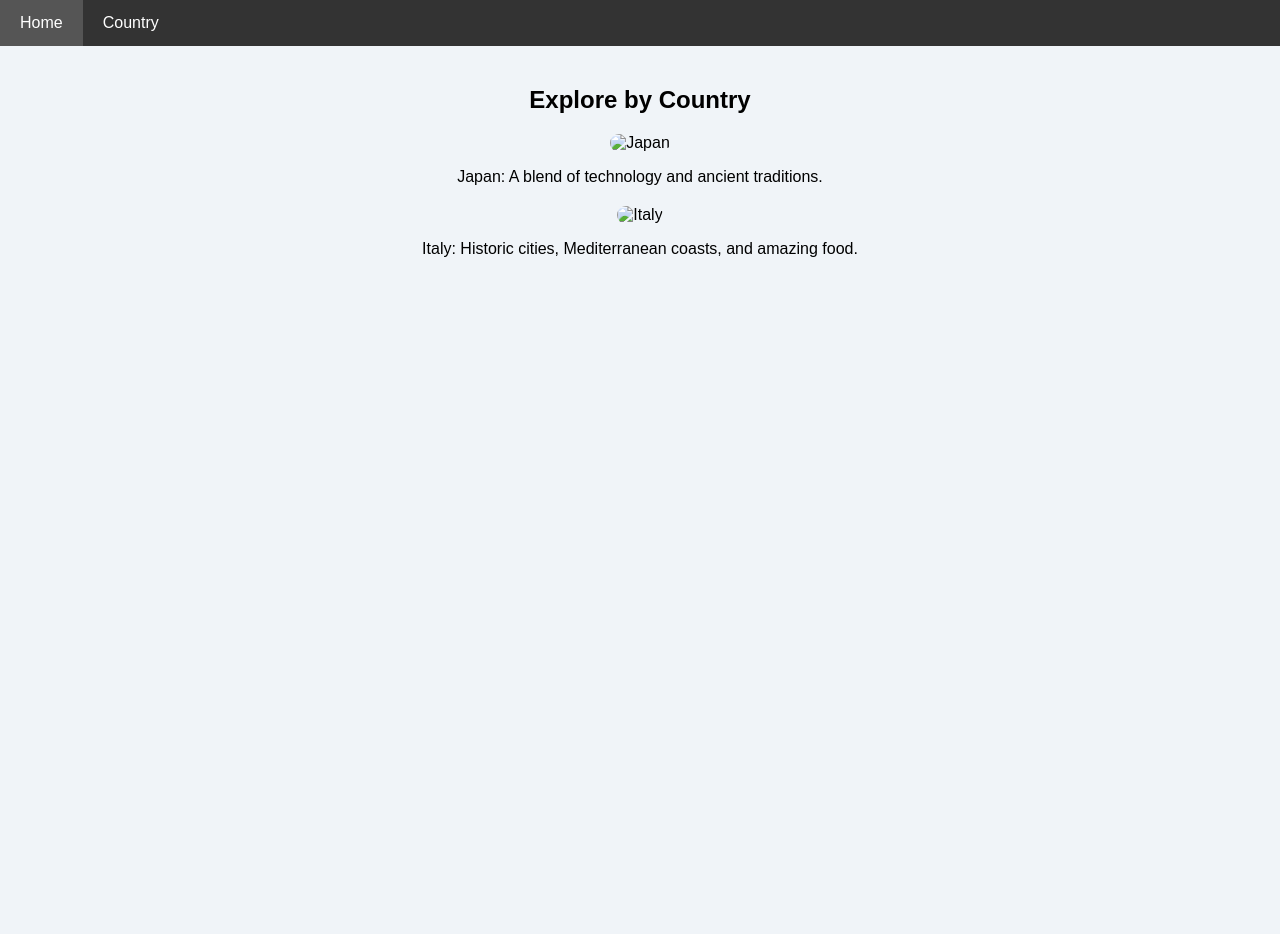
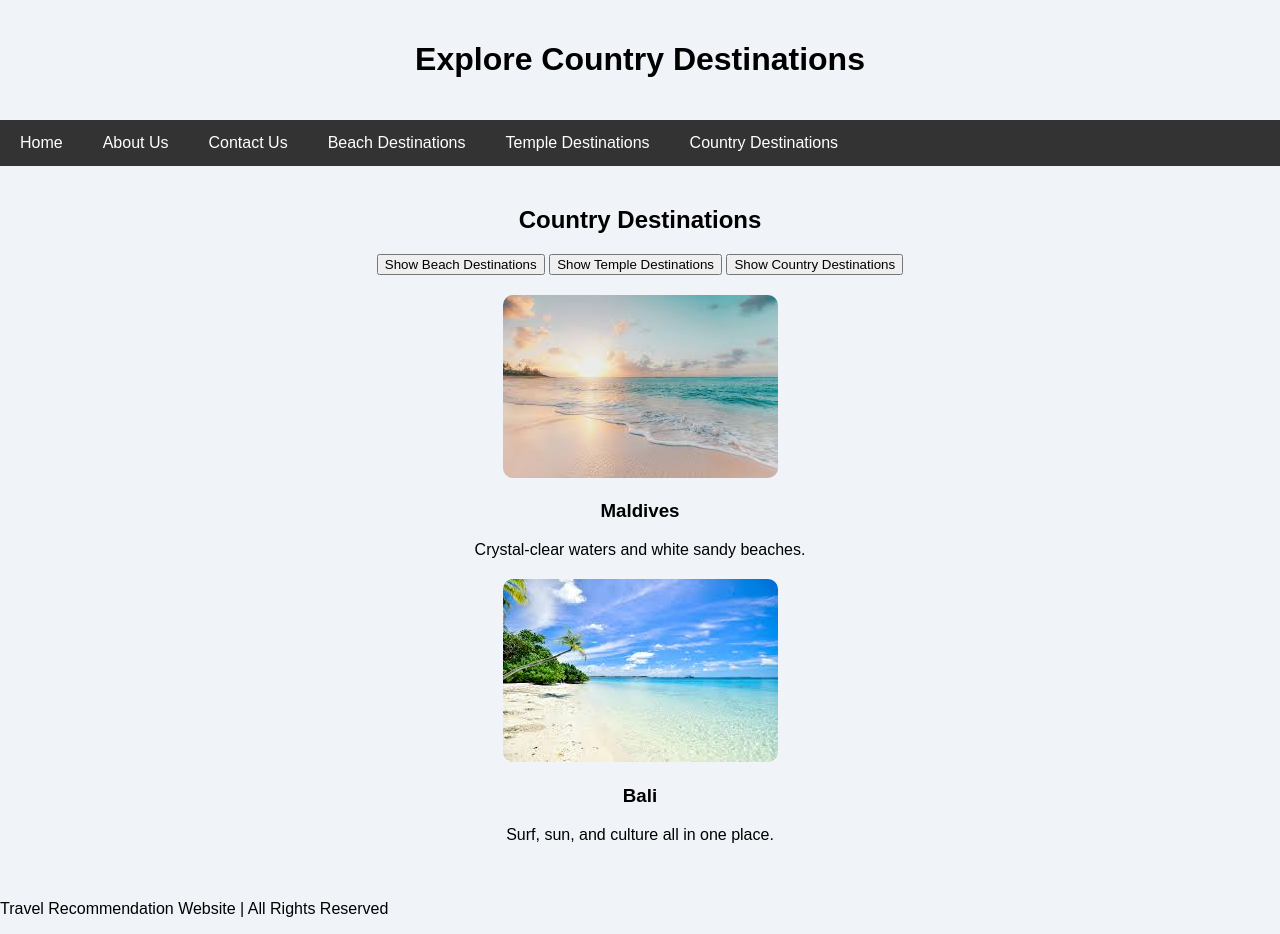
Before and after one commit to Rucha11011110/travel-recommendation-website, a plain HTML site: page country.html in a window 1280 px wide. Before the commit the page ends 800 px from the top, so only its background shows below. Drawn offline with Linux system fonts and the light colour scheme; files whose address does not match are found by name.

Commit message:
country.html

```diff
--- a/country.html
+++ b/country.html
@@ -2,26 +2,34 @@
 <html lang="en">
 <head>
   <meta charset="UTF-8">
-  <title>Country Recommendations</title>
+  <meta name="viewport" content="width=device-width, initial-scale=1.0">
+  <title>Country Destinations - Travel Recommendation Website</title>
   <link rel="stylesheet" href="style.css">
 </head>
 <body>
+  <header>
+    <h1>Explore Country Destinations</h1>
+  </header>
   <nav>
     <ul>
       <li><a href="index.html">Home</a></li>
-      <li><a href="country.html">Country</a></li>
+      <li><a href="about.html">About Us</a></li>
+      <li><a href="contact.html">Contact Us</a></li>
+      <li><a href="beach.html">Beach Destinations</a></li>
+      <li><a href="temple.html">Temple Destinations</a></li>
+      <li><a href="country.html">Country Destinations</a></li>
     </ul>
   </nav>
   <section>
-    <h2>Explore by Country</h2>
-    <div class="destination">
-      <img src="images/country1.jpeg" alt="Japan">
-      <p>Japan: A blend of technology and ancient traditions.</p>
-    </div>
-    <div class="destination">
-      <img src="images/country2.jpeg" alt="Italy">
-      <p>Italy: Historic cities, Mediterranean coasts, and amazing food.</p>
-    </div>
+    <h2>Country Destinations</h2>
+    <button id="beach-btn">Show Beach Destinations</button>
+    <button id="temple-btn">Show Temple Destinations</button>
+    <button id="country-btn">Show Country Destinations</button>
+    <div id="destination-container"></div>
   </section>
+  <footer>
+    <p>Travel Recommendation Website | All Rights Reserved</p>
+  </footer>
+  <script src="script.js"></script>
 </body>
 </html>
```
